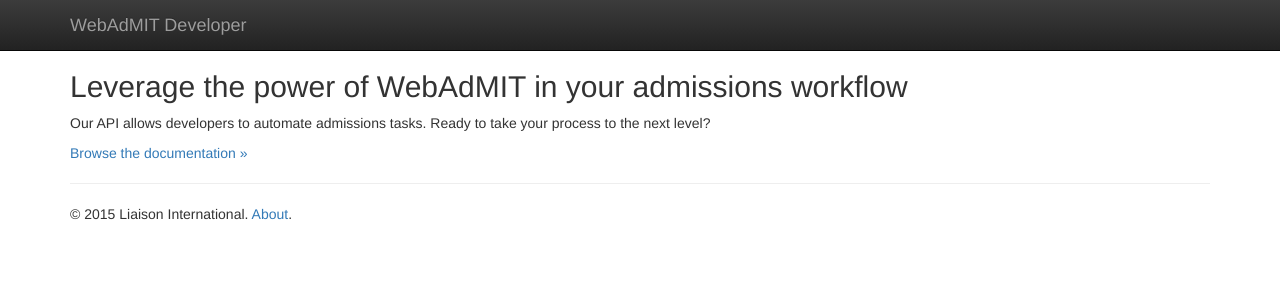
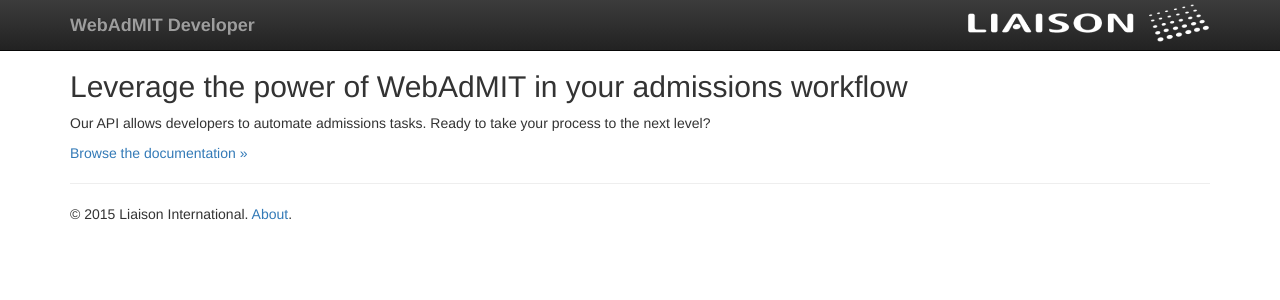
Before and after one commit to Liaison-Intl/Liaison-Intl.github.io, a Jekyll site: the page built from index.md, in a window 1280 px wide. Shown: the top 300 px of the page. Built offline with Jekyll 4.4.1, drawn with Linux system fonts in a browser that asks for light colours; nearby versions of some CDN libraries.

Commit message:
Add Liaison Logo to navbar

```diff
--- a/_layouts/default.html
+++ b/_layouts/default.html
@@ -29,9 +29,14 @@
             <span class="icon-bar"></span>
             <span class="icon-bar"></span>
           </button>
-          <a class="navbar-brand" href="index.html">WebAdMIT Developer</a>
+          <a class="navbar-brand webadmit-brand" href="index.html">WebAdMIT Developer</a>
         </div>
         <div id="navbar" class="navbar-collapse collapse">
+          <p class="navbar-img navbar-right liaison-navbar-logo">
+            <a href="http://www.liaison-intl.com/">
+              <img class="hidden-xs hidden-sm" src="img/liaison-logo-footer-retina.png" alt="Liaison Logo" width="243" height="46">
+            </a>
+          </p>
         </div><!--/.navbar-collapse -->
       </div>
     </nav>
--- a/css/main.css
+++ b/css/main.css
@@ -6,3 +6,12 @@
   padding-top: 50px;
   padding-bottom: 20px;
 }
+
+.webadmit-brand {
+  color: white;
+  font-weight: bold;
+}
+
+.liaison-navbar-logo {
+  margin: 0;
+}
```
Also changed, not shown: img/liaison-logo-footer-retina.png (added).
